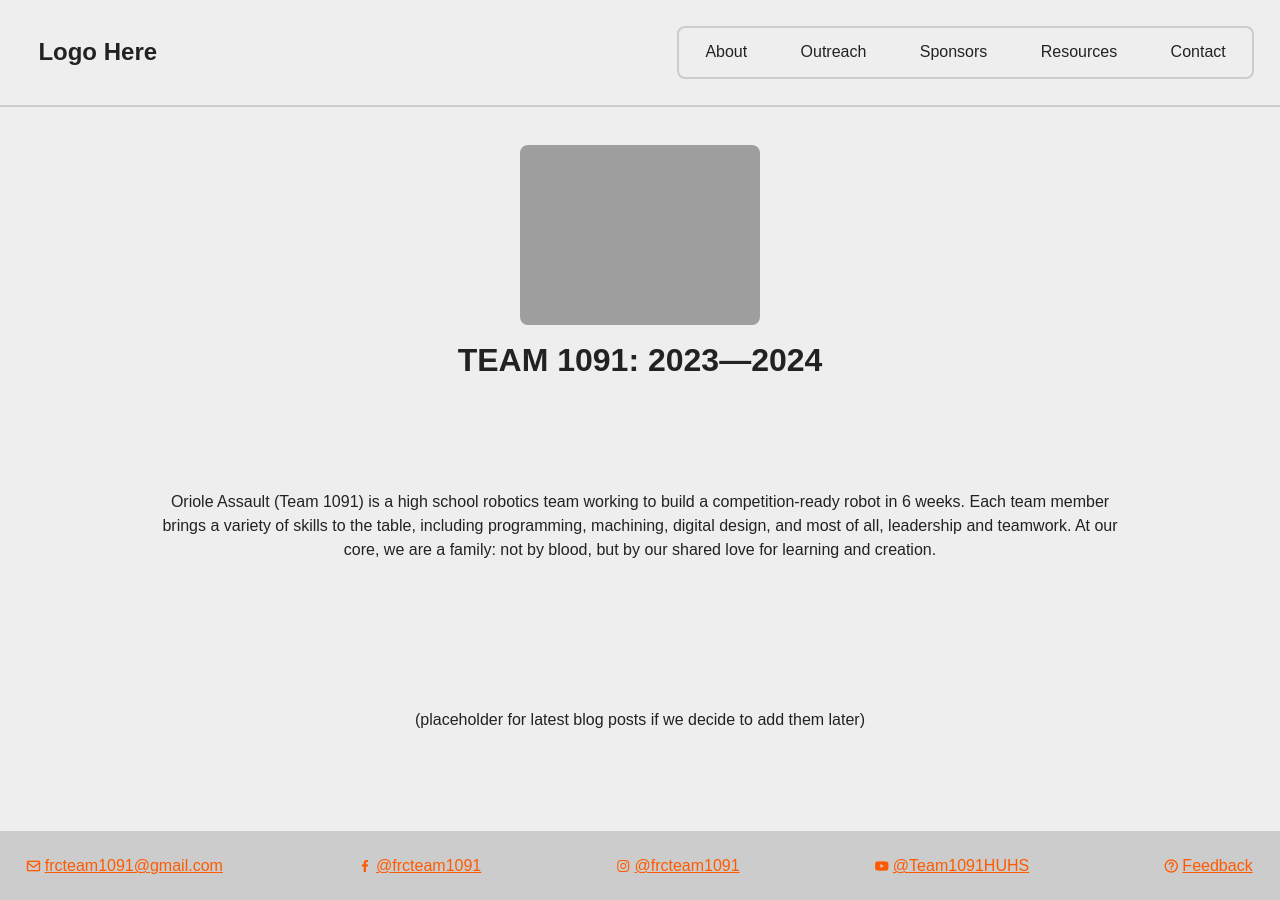
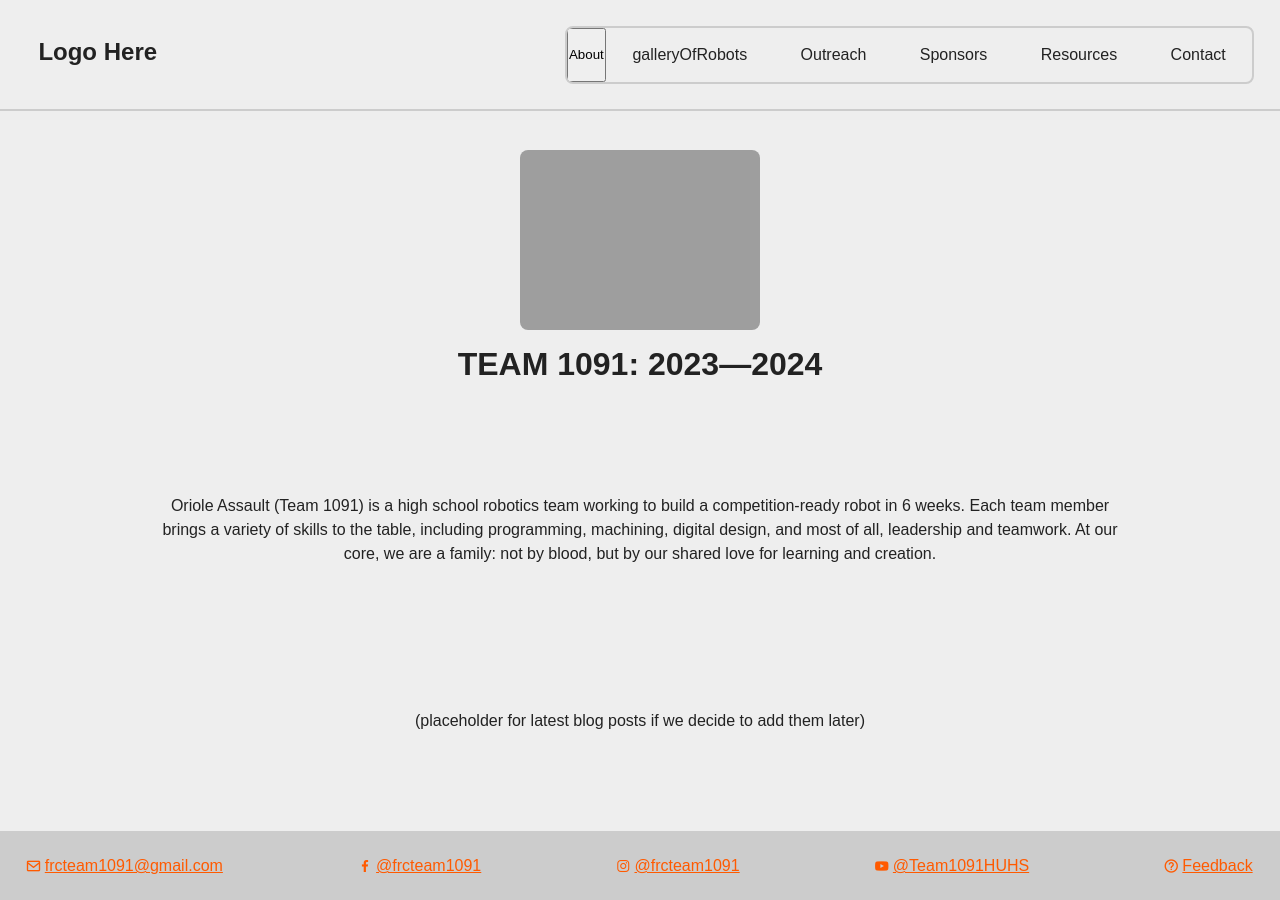
Before and after one commit to Team1091/team1091.github.io, a Jekyll site: the page built from index.html, in a window 1280 px wide. Built offline with Jekyll 4.4.1, drawn with Linux system fonts in a browser that asks for light colours.

Commit message:
test dropdown

```diff
--- a/_layouts/default.html
+++ b/_layouts/default.html
@@ -14,7 +14,12 @@
 			<h1>Logo Here</h1>
 		</div>
 		<ul>
-			<li><a href="/about">About</a></li>
+			<button onclick="myFunction" class="/about">About</button>
+			<div id="myDropdown" class="dropdown-content">
+				<a href="GalleryOfRobots">galleryOfRobots</a>
+				<a href="Awards">awards</a>
+				<a href="#">Link 3</a>
+			</div>
 			<li><a href="/outreach">Outreach</a></li>
 			<li><a href="/sponsors">Sponsors</a></li>
 			<li><a href="/resources">Resources</a></li>
```
